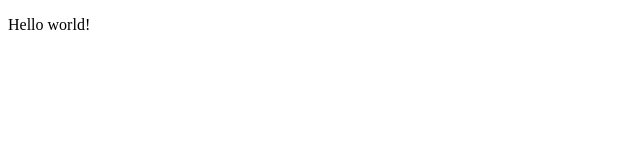
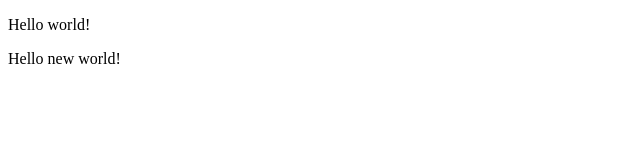
Before and after one commit to vadyabeat/learnjs, a plain HTML site: page js/index.html in a window 1280 px wide. Shown: the full height of the page, 0-640 px from the left. Drawn offline with Linux system fonts and the light colour scheme.

Commit message:
index.html mod

```diff
--- a/js/index.html
+++ b/js/index.html
@@ -8,6 +8,8 @@
 </head>
 <body>
     <p onclick="">Hello world!</p>
+    <p onclick="">Hello new world!</p>
+
 
     <script src="script.js"></script>
 </body>
```
